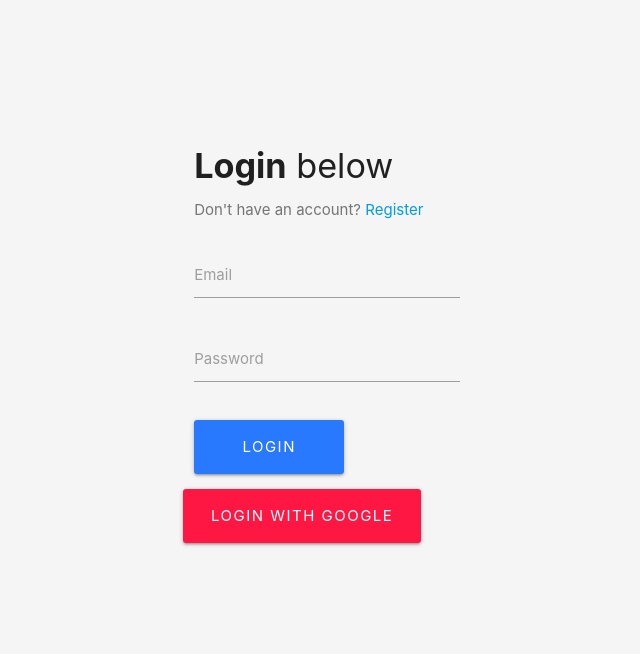
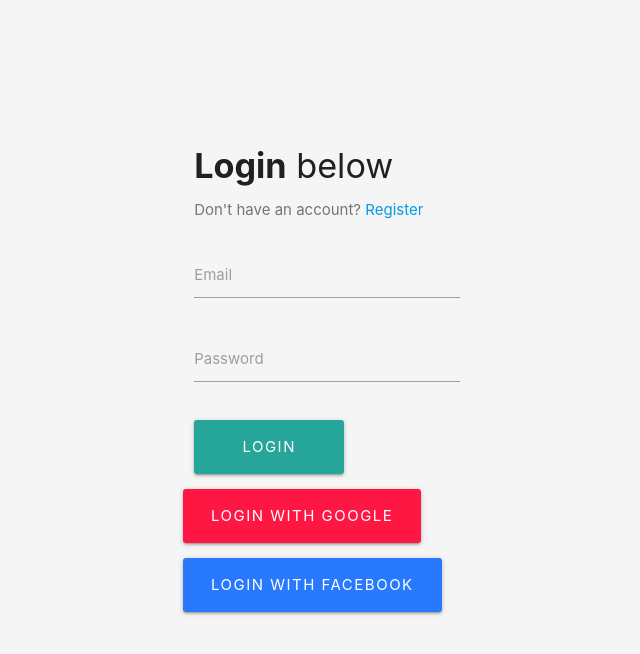
Before and after one commit to a-lakiza-exceed/ReactTodo, a React (Create React App) app: page /login in a window 1280 px wide. Shown: the top 654 px of the page, without its empty margins (313-953 px from the left). Built offline with nearby package versions, Linux system fonts and the light colour scheme.

Commit message:
Added facebook auth

```diff
--- a/src/components/Login.js
+++ b/src/components/Login.js
@@ -109,7 +109,7 @@
                     marginRight: '10px'
                   }}
                   type="submit"
-                  className="btn btn-large waves-effect waves-light hoverable blue accent-3"
+                  className="btn btn-large waves-effect waves-light hoverable  accent-3"
                 >
                   Login
                 </button>
@@ -126,6 +126,17 @@
               className="btn btn-large waves-effect waves-light hoverable red accent-3"
             >
               Login with google
+                </a>
+            <a
+              style={{
+                borderRadius: "3px",
+                letterSpacing: "1.5px",
+                marginTop: "1rem",
+              }}
+              href='http://localhost:2000/user/facebook/login'
+              className="btn btn-large waves-effect waves-light hoverable blue accent-3"
+            >
+              Login with facebook
                 </a>
           </div>
         </div>
```
